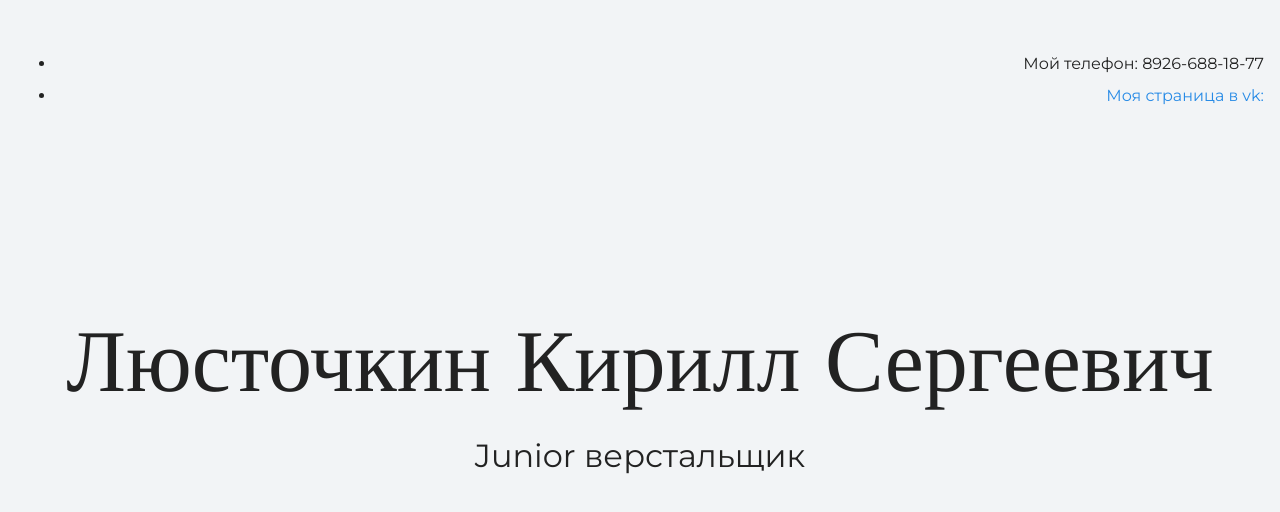
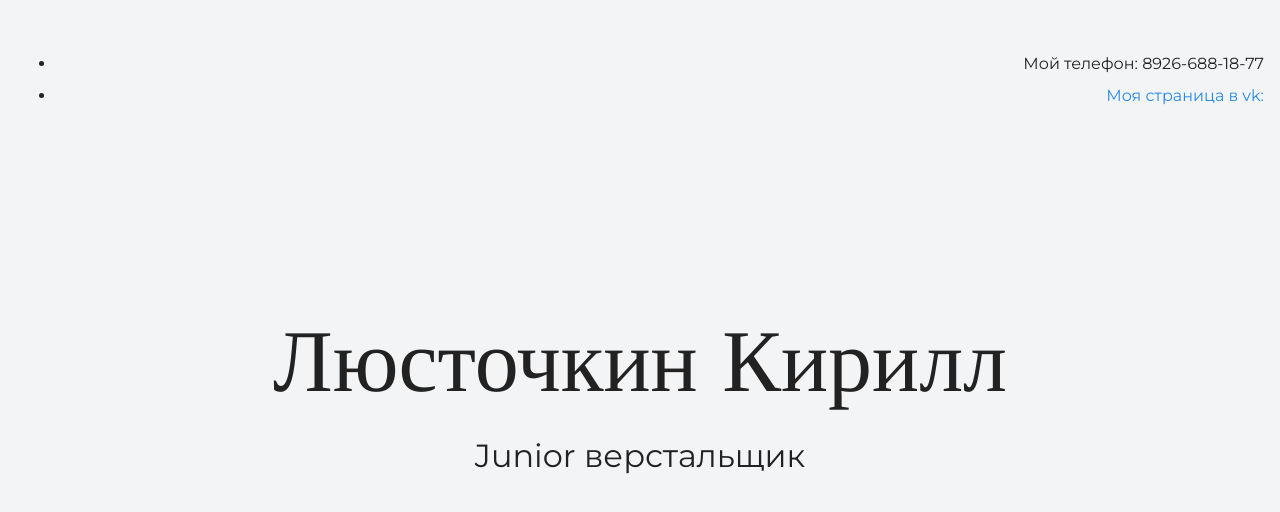
Before and after one commit to Lamp2502/my-site, a plain HTML site: page index.html in a window 1280 px wide. Shown: the top 512 px of the page. Drawn offline with nearby package versions, Linux system fonts and the light colour scheme.

Commit message:
Меняем текст на главной странице.

```diff
--- a/index.html
+++ b/index.html
@@ -21,7 +21,7 @@
 
   <section class="hero-image">
     <div class="container">
-      <h1 class="heading">Люсточкин Кирилл Сергеевич</h1>
+      <h1 class="heading">Люсточкин Кирилл</h1>
       <p>Junior верстальщик</p>
     </div>
   </section>
```
